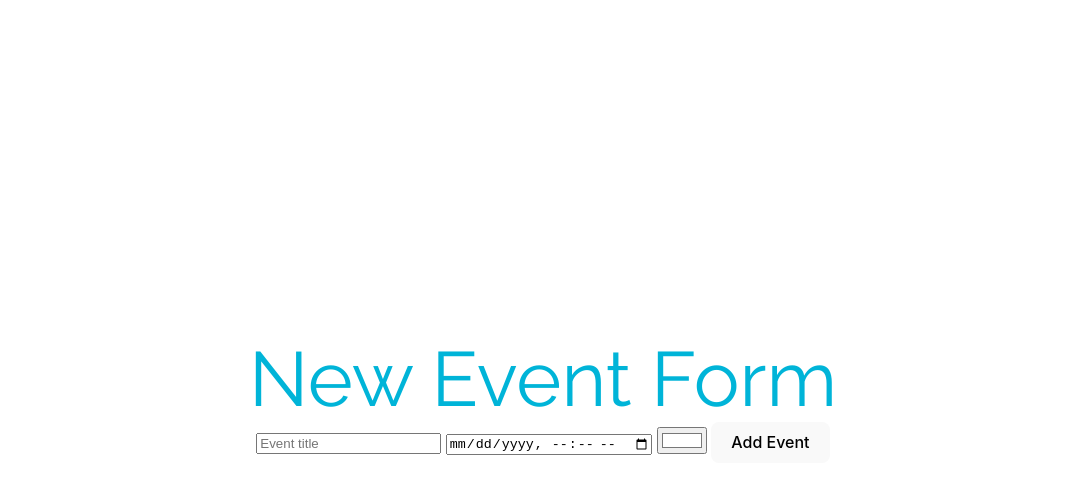
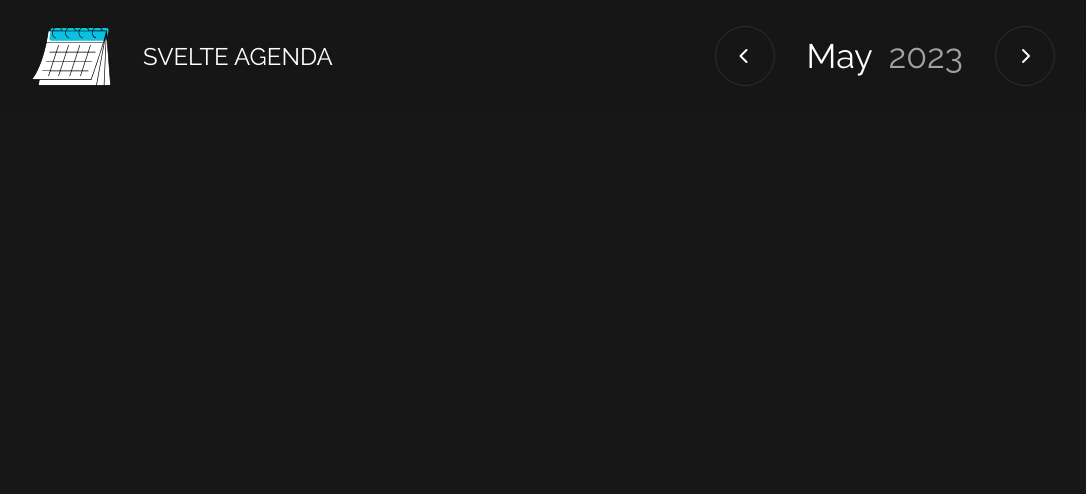
Before and after one commit to rodygosset/svelte-agenda, a Svelte app: page / in a window 1280 px wide. Shown: the top 494 px of the page, without its empty margins (97-1183 px from the left). Built offline with nearby package versions, Linux system fonts and the light colour scheme.

Commit message:
Integrated Header

```diff
--- a/index.html
+++ b/index.html
@@ -2,13 +2,13 @@
 <html lang="en">
   <head>
     <meta charset="UTF-8" />
-    <link rel="icon" type="image/svg+xml" href="/vite.svg" />
+    <link rel="icon" type="image/svg+xml" href="/svelte-agenda-icon.svg" />
     <link href="/node_modules/@fortawesome/fontawesome-free/css/fontawesome.css" rel="stylesheet">
     <link href="/node_modules/@fortawesome/fontawesome-free/css/brands.css" rel="stylesheet">
     <link href="/node_modules/@fortawesome/fontawesome-free/css/solid.css" rel="stylesheet">
 
     <meta name="viewport" content="width=device-width, initial-scale=1.0" />
-    <title>Schedule</title>
+    <title>SVELTE AGENDA</title>
   </head>
   <body>
     <div id="app"></div>
--- a/src/App.svelte
+++ b/src/App.svelte
@@ -1,22 +1,27 @@
 <script lang="ts">
 
   import "@fontsource/raleway"
+  import Header from "./components/layout/header.svelte";
 
-  import NewEventModal from './components/new-event-modal.svelte'
-  import FontAwesomeIcon from "./components/fontawesome-icon.svelte";
 
-  // use the font awesome icon component
-  // <FontAwesomeIcon icon="fa-solid fa-calendar-plus" />
+
 
 </script>
 
-<main>
-  <div class="card">
-    <!-- <FontAwesomeIcon icon="fa-solid fa-calendar-plus" /> -->
-    <NewEventModal />
-  </div>
-</main>
+<style lang="scss">
 
-<style>
+	@import "./styles/base/_mixins.scss";
+
+	main {
+		@include flex-container(column, nowrap, flex-start, stretch);
+	}
 
 </style>
+
+<Header />
+
+<main>
+
+
+
+</main>
--- /dev/null
+++ b/src/components/layout/header.svelte
@@ -0,0 +1,79 @@
+<script lang="ts">
+
+    import Logo from "/svelte-agenda-icon.svg";
+    import MonthNavButton from "./month-nav-button.svelte";
+    import { currentMonth } from "../../stores/current-month-store";
+
+    $: month = $currentMonth.toLocaleDateString("default", { month: "long" });
+    $: year = $currentMonth.getFullYear();
+
+</script>
+
+<style lang="scss">
+
+    @import "../../styles/base/mixins.scss";
+    @import "../../styles/abstracts/_colors.scss";
+    @import "../../styles/base/_typography.scss";
+
+    header {
+
+        @include flex-container(row, nowrap, space-between, center);
+        width: 100%;
+        position: sticky;
+        top: 0;
+        left: 0;
+
+        background: $black-100;
+        backdrop-filter: blur(40px);
+
+        padding: 16px 10vw;
+
+        .container {
+            @include flex-container(row, nowrap, flex-start, center);
+            gap: 32px;
+
+            .current-month {
+                @include flex-container(row, nowrap, center, center);
+                gap: 16px;
+
+                .month {
+                    @include header-2-regular;
+                    color: $white;
+                }
+
+                .year {
+                    @include header-2-regular;
+                    color: $white-600;
+                }
+            }
+        }
+
+        .brand {
+            @extend .container;
+
+            h1 {
+                @include header-3-regular;
+            }
+        }
+
+    }
+
+</style>
+
+<header>
+
+    <div class="brand">
+        <img src="{Logo}" width="80px" height="80px" alt="Logo" />
+        <h1>SVELTE AGENDA</h1>
+    </div>
+
+    <div class="container">
+        <MonthNavButton />
+        <p class="current-month">
+            <span class="month">{month}</span>
+            <span class="year">{year}</span>
+        </p>
+        <MonthNavButton forward />
+    </div>
+
+</header>
--- /dev/null
+++ b/src/components/layout/month-nav-button.svelte
@@ -0,0 +1,45 @@
+<script lang="ts">
+    import { nextMonth, previousMonth } from "../../stores/current-month-store";
+
+
+    import FontawesomeIcon from "../fontawesome-icon.svelte";
+
+    export let forward: boolean = false;
+
+    const handleClick = () => {
+        if(!forward) previousMonth()
+        else nextMonth()
+    }
+
+
+</script>
+
+<style lang="scss">
+
+        @import "../../styles/base/mixins.scss";
+        @import "../../styles/abstracts/_colors.scss";
+
+        div {
+            @include flex-container(row, nowrap, center, center);
+            width: 60px;
+            height: 60px;
+
+            border: 1px solid $white-100;
+            border-radius: 30px;
+
+            &:hover {
+                background-color: $white-100;
+                cursor: pointer;
+            }
+        }
+
+        i {
+            color: $white;
+            font-size: 2rem;
+        }
+</style>
+
+
+<div on:click={handleClick} on:keypress={() => {}}>
+    <FontawesomeIcon icon={ forward ? "fa-chevron-right" : "fa-chevron-left" } />
+</div>
--- a/src/main.ts
+++ b/src/main.ts
@@ -1,4 +1,4 @@
-import './app.css'
+import './styles/globals.scss'
 import App from './App.svelte'
 
 const app = new App({
--- /dev/null
+++ b/src/stores/current-month-store.ts
@@ -0,0 +1,38 @@
+import { writable } from 'svelte/store'
+
+
+const today = new Date()
+
+// Set the current month to the first day of the current month
+
+export const currentMonth = writable<Date>(new Date(today.getFullYear(), today.getMonth(), 1))
+
+/**
+ * Set the date back a month
+ */
+
+export const previousMonth = () => {
+    currentMonth.update(date => {
+        date.setMonth(date.getMonth() - 1)
+        return date
+    })
+}
+
+/**
+ * Set the date forward a month
+ */
+
+export const nextMonth = () => {
+    currentMonth.update(date => {
+        date.setMonth(date.getMonth() + 1)
+        return date
+    })
+}
+
+/**
+ * Get the number of days in a month
+ * @param date The date to get the days in the month for
+ * @returns The number of days in the month
+ */
+
+export const daysInCurrentMonth = (date: Date) => new Date(date.getFullYear(), date.getMonth() + 1, 0).getDate()
--- /dev/null
+++ b/src/styles/globals.scss
@@ -0,0 +1,39 @@
+@import './abstracts/colors.scss';
+@import "./base/_typography.scss";
+
+html {
+    font-size: 62.5%;
+    background: $black;
+    color: $white;
+}
+
+body {
+	font-size: 1.6rem;
+}
+
+html, body, div#app {
+	height: 100vh;
+	width: 100vw;
+	padding: 0;
+	margin: 0;
+	font-family: $main-font;
+}
+
+a {
+	color: inherit;
+	text-decoration: none;
+}
+
+* {
+	box-sizing: border-box;
+	font-family: $main-font;
+}
+
+
+div#app {
+
+	& > main {
+		width: 100%;
+		height: 100%;
+	}
+}
```
Also changed, not shown: public/svelte-agenda-icon.svg (added).
